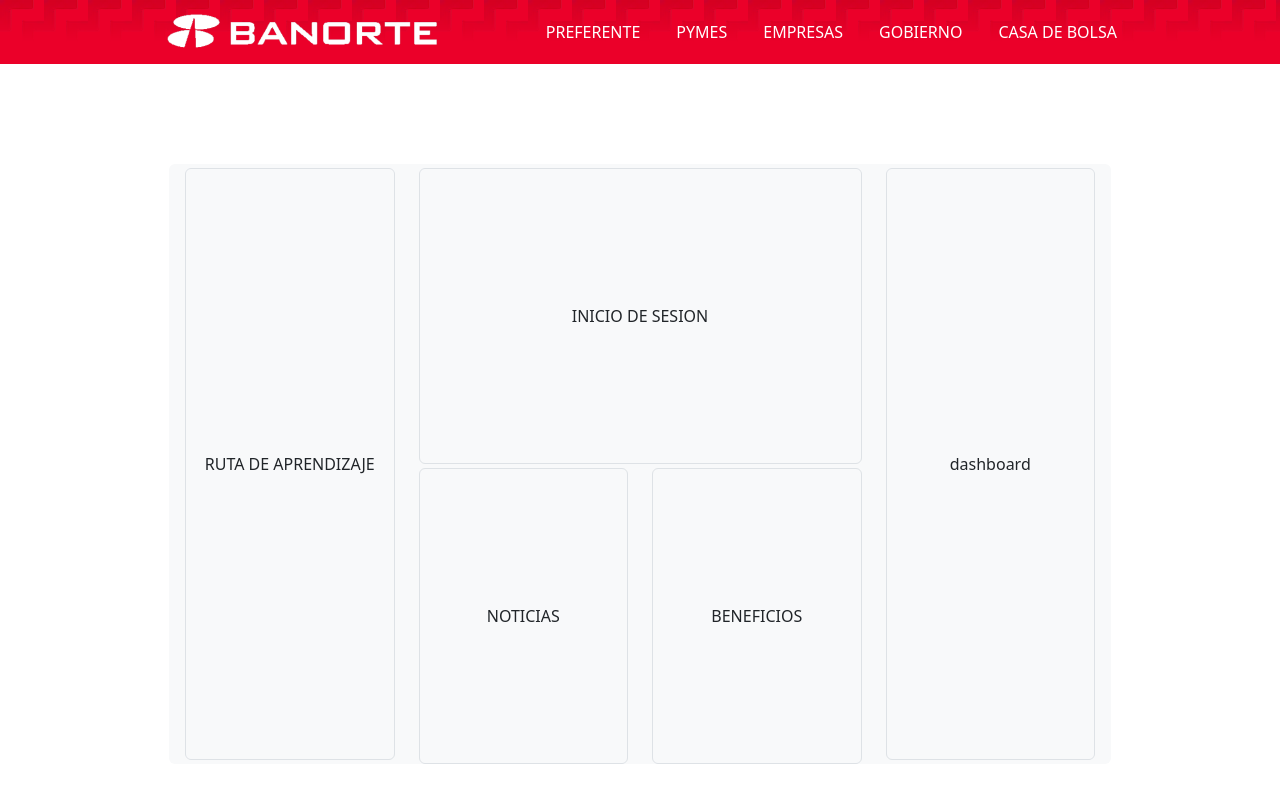
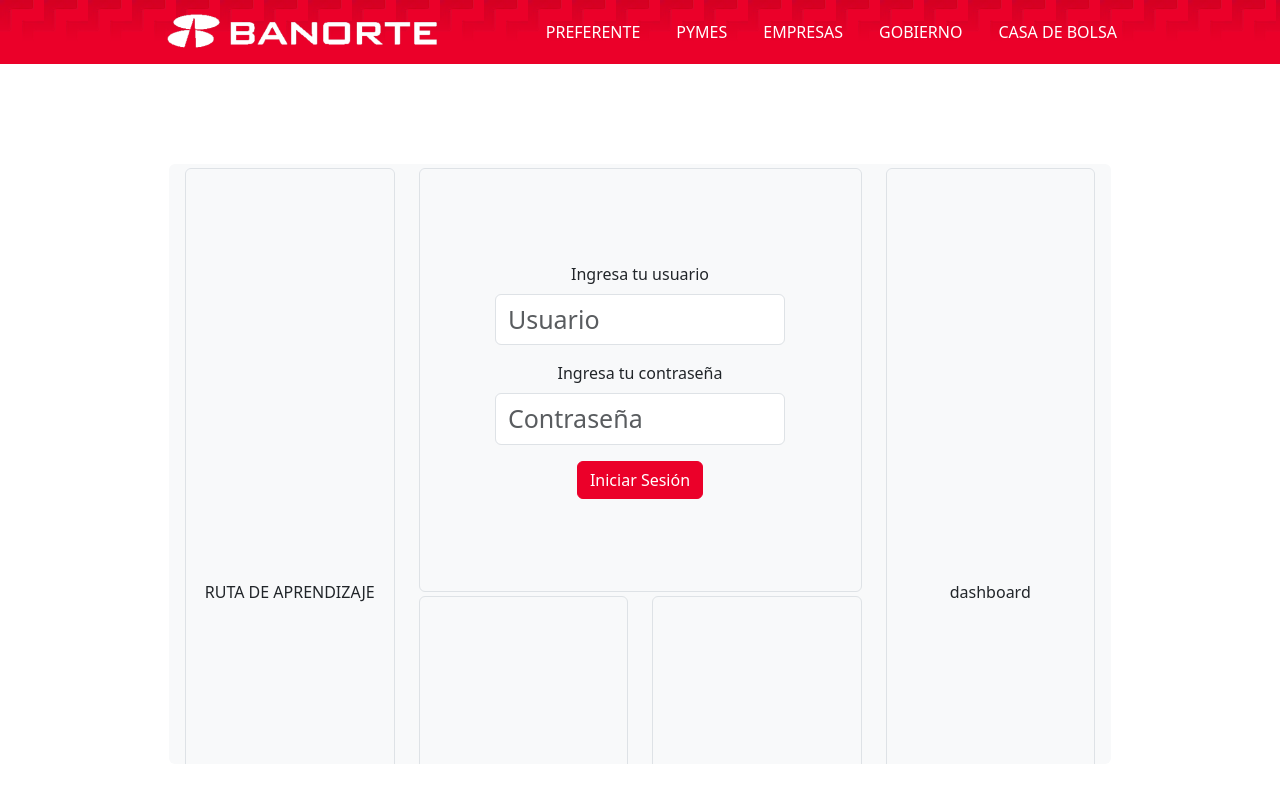
Before and after one commit to Odriozolaa/HackathonBan, an Angular app in the folder HackathonBan/: page / in a window 1280 px wide. Shown: the top 802 px of the page. Built offline with nearby package versions, Linux system fonts and the light colour scheme.

Commit message:
dashboard

```diff
--- a/HackathonBan/src/app/components/dashboard/dashboard.component.html
+++ b/HackathonBan/src/app/components/dashboard/dashboard.component.html
@@ -9,7 +9,7 @@
     <div class="row h-100">
         <div class="col-12 mb-1 h-50">
         <div class="bg-light text-center rounded border d-flex align-items-center justify-content-center h-100">
-            INICIO DE SESION
+            <app-login></app-login>
         </div>
         </div>
         <div class="col-6 mb-3 h-50">
--- a/HackathonBan/src/app/components/dashboard/dashboard.component.ts
+++ b/HackathonBan/src/app/components/dashboard/dashboard.component.ts
@@ -1,9 +1,10 @@
 import { Component } from '@angular/core';
+import { LoginComponent } from "../login/login.component";
 
 @Component({
   selector: 'app-dashboard',
   standalone: true,
-  imports: [],
+  imports: [LoginComponent],
   templateUrl: './dashboard.component.html',
   styleUrl: './dashboard.component.css'
 })
--- a/HackathonBan/src/app/components/login/login.component.css
+++ b/HackathonBan/src/app/components/login/login.component.css
@@ -0,0 +1,4 @@
+body {
+    font-family: 'Roboto', sans-serif;
+    font-size: 20px;
+    }
--- a/HackathonBan/src/app/components/login/login.component.html
+++ b/HackathonBan/src/app/components/login/login.component.html
@@ -1,10 +1,4 @@
 <link href="https://fonts.googleapis.com/css2?family=Roboto:wght@400&display=swap" rel="stylesheet">
-<style>
-body {
-font-family: 'Roboto', sans-serif;
-font-size: 20px;
-}
-</style>
 <div class="login-container w-75 mx-auto d-flex justify-content-center align-items-center vh-100">
 <form (ngSubmit)="login()">
 <div class="mb-3">
```
